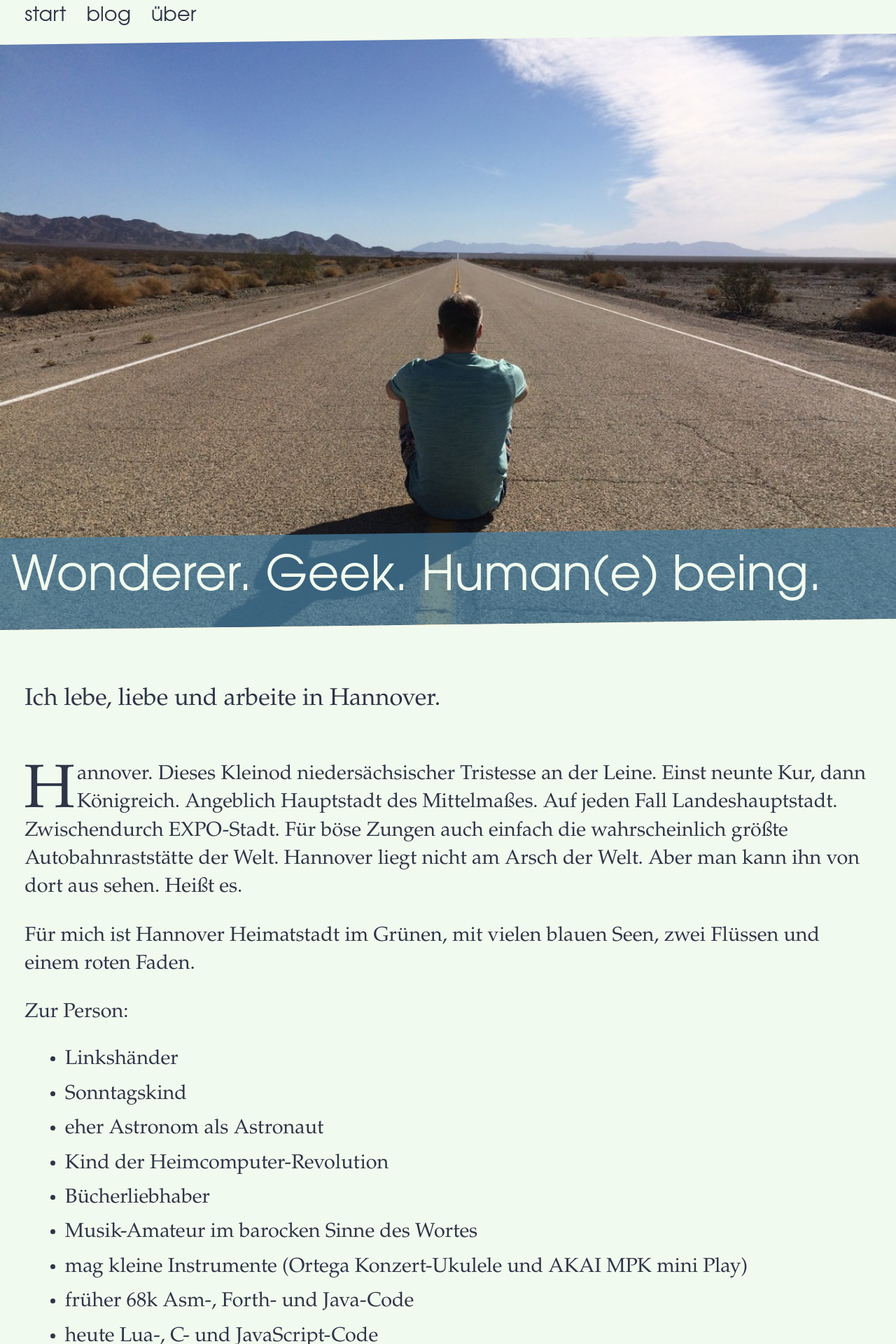
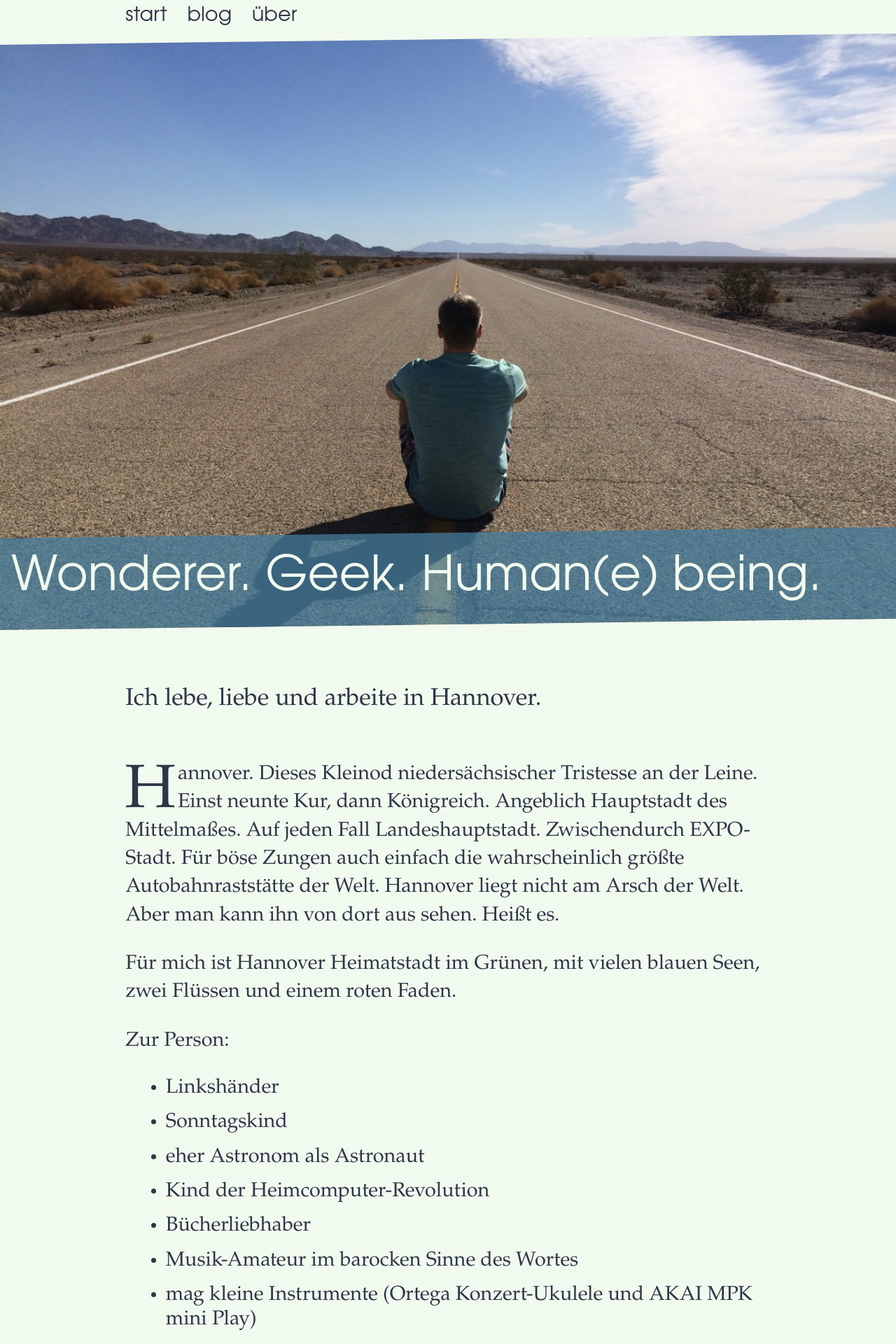
Before and after one commit to marc2o/marc2o.github.io, a Jekyll site: the page built from about.md, in a window 1280 px wide. Shown: the top 1920 px of the page at 70% size. Built offline with Jekyll 4.4.1, drawn with Linux system fonts in a browser that asks for light colours.

Commit message:
Update article.css

```diff
--- a/assets/css/article.css
+++ b/assets/css/article.css
@@ -7,8 +7,8 @@
 	--text-font: 'Merriweather';
 	--spot-font: 'Open Sans';
 	*/
-	--outer-width: 48em;
-	--inner-width: 42em;
+	--outer-width: 40em;
+	--inner-width: 32em;
 }
 /*! minireset.css v0.0.6 | MIT License | github.com/jgthms/minireset.css */
 html,body,p,ol,ul,li,dl,dt,dd,blockquote,figure,fieldset,legend,textarea,pre,iframe,hr,h1,h2,h3,h4,h5,h6{margin:0;padding:0}h1,h2,h3,h4,h5,h6{font-size:100%;font-weight:normal}ul{list-style:none}button,input,select{margin:0}html{box-sizing:border-box}*,*::before,*::after{box-sizing:inherit}img,video{height:auto;max-width:100%}iframe{border:0}table{border-collapse:collapse;border-spacing:0}td,th{padding:0}
```
